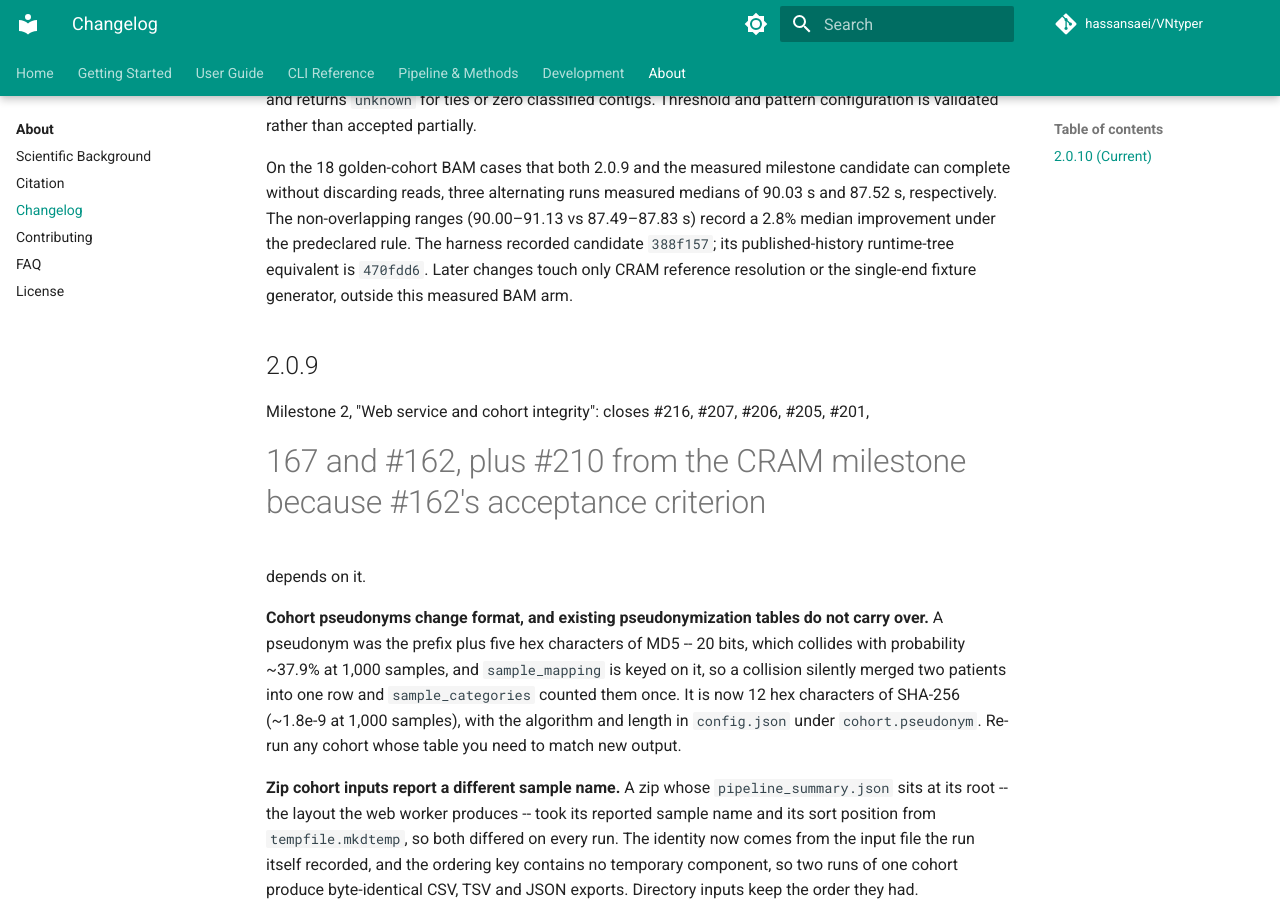
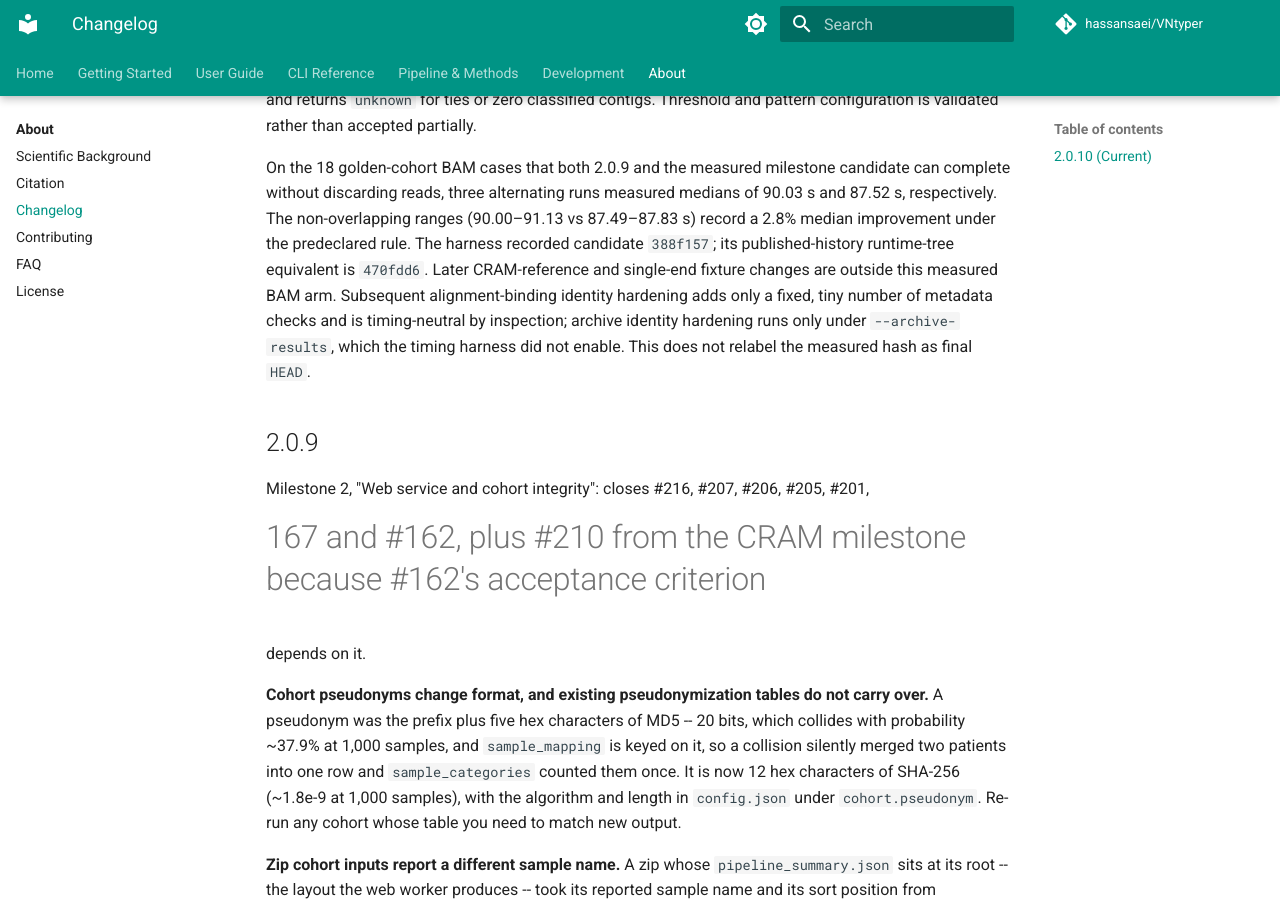
Before and after one commit to hassansaei/VNtyper, an MkDocs documentation site: the page built from docs/about/changelog.md, in a window 1280 px wide and 900 px high, scrolled down 1463 px. Built offline with MkDocs 1.6.1 and Material for MkDocs 9.7.7, drawn with Linux system fonts in a browser that asks for light colours; comment, search, counter and statistics services are not loaded.

Commit message:
docs(cram): correct final review provenance

```diff
--- a/docs/about/changelog.md
+++ b/docs/about/changelog.md
@@ -60,9 +60,12 @@ On the 18 golden-cohort BAM cases that both 2.0.9 and the measured milestone can
 complete without discarding reads, three alternating runs measured medians of 90.03 s and
 87.52 s, respectively. The non-overlapping ranges (90.00–91.13 vs 87.49–87.83 s) record a
 2.8% median improvement under the predeclared rule. The harness recorded candidate
-`388f157`; its published-history runtime-tree equivalent is `470fdd6`. Later changes touch
-only CRAM reference resolution or the single-end fixture generator, outside this measured
-BAM arm.
+`388f157`; its published-history runtime-tree equivalent is `470fdd6`. Later CRAM-reference
+and single-end fixture changes are outside this measured BAM arm. Subsequent
+alignment-binding identity hardening adds only a fixed, tiny number of metadata checks and
+is timing-neutral by inspection; archive identity hardening runs only under
+`--archive-results`, which the timing harness did not enable. This does not relabel the
+measured hash as final `HEAD`.
 
 ## 2.0.9
 
```
Also changed, not shown: docs/plans/2026-08-08-milestone-4-cram-input-robustness-plan.md (+6 -2 lines), docs/plans/2026-08-08-milestone-4-cram-input-robustness-spec.md (+8 -4 lines), docs/user-guide/input-formats.md (+2 -0 lines).
